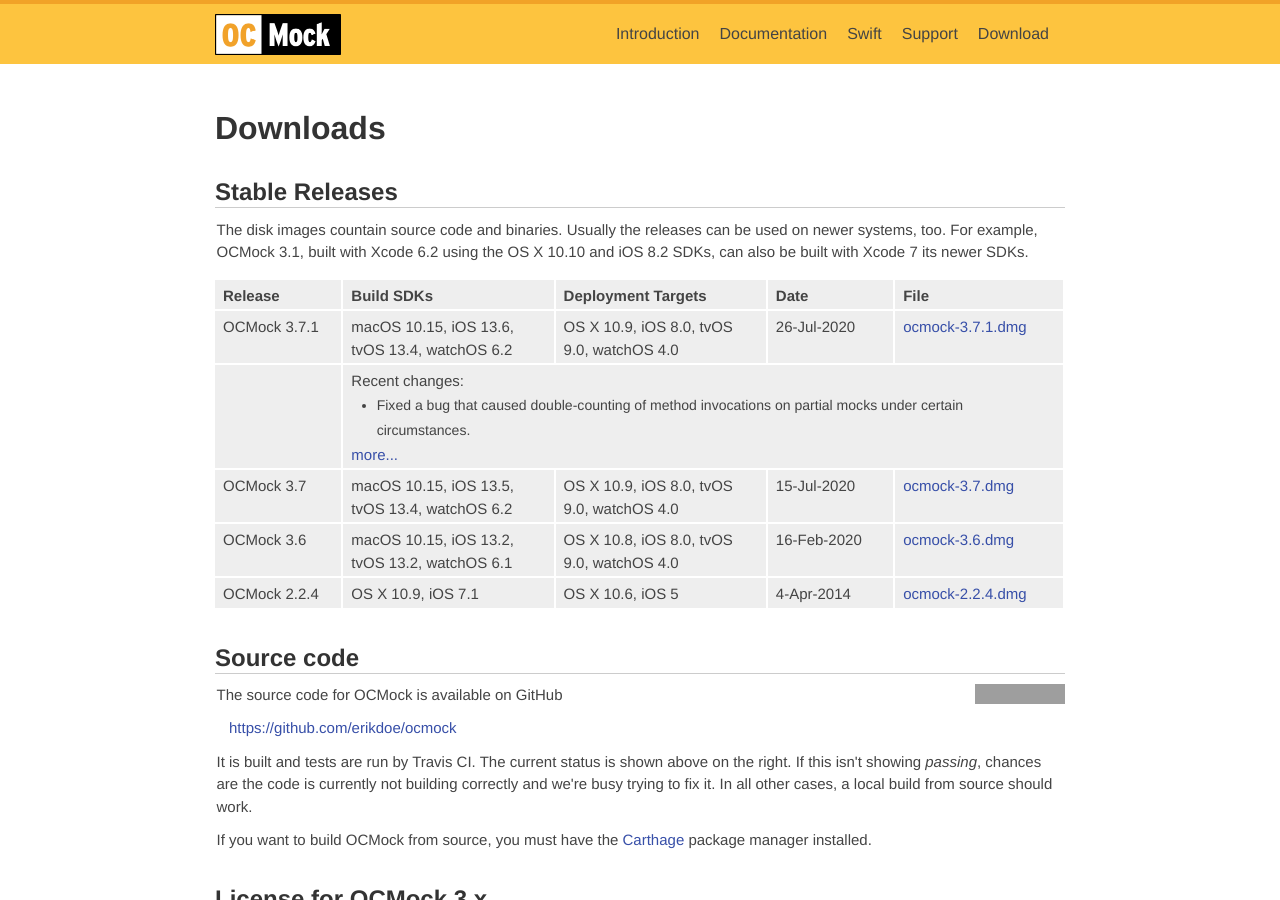
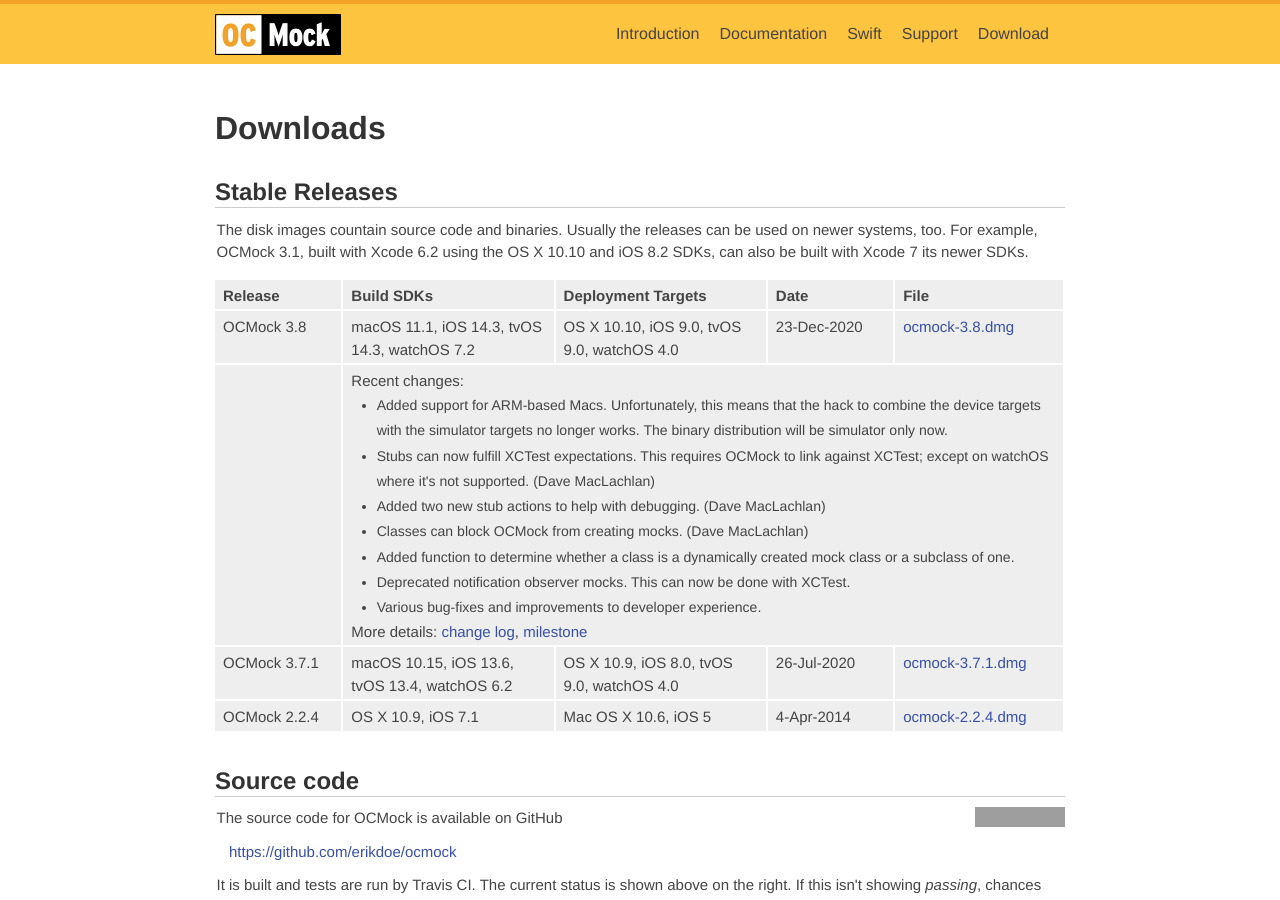
Before and after one commit to erikdoe/ocmock, a Jekyll site: the page built from download.html, in a window 1280 px wide and 900 px high. Built offline with Jekyll 4.4.1, drawn with Linux system fonts in a browser that asks for light colours; comment, search, counter and statistics services are not loaded; grey boxes are pictures that could not be loaded.

Commit message:
Updated downloads for 3.8 release.

```diff
--- a/download.html
+++ b/download.html
@@ -21,6 +21,35 @@ published: true
 		<th width="20%">File</th>
 	</tr>
 	<tr>
+		<td>OCMock 3.8</td>
+		<td>macOS 11.1, iOS 14.3, tvOS 14.3, watchOS 7.2</td>
+		<td>OS X 10.10, iOS 9.0, tvOS 9.0, watchOS 4.0</td>
+		<td>23-Dec-2020</td>
+		<td><a href="https://github.com/erikdoe/ocmock/releases/download/v3.8/ocmock-3.8.dmg">ocmock-3.8.dmg</a></td>
+	</tr>
+	<tr>
+		<td></td>
+		<td colspan="4">
+			Recent changes:
+			<ul>
+				<li>Added support for ARM-based Macs. Unfortunately, this means that the hack to
+					combine the device targets with the simulator targets no longer works. The
+					binary distribution will be simulator only now.
+				<li>Stubs can now fulfill XCTest expectations. This requires OCMock to link
+					against XCTest; except on watchOS where it's not supported. (Dave MacLachlan)
+				<li>Added two new stub actions to help with debugging. (Dave MacLachlan)
+				<li>Classes can block OCMock from creating mocks. (Dave MacLachlan)
+				<li>Added function to determine whether a class is a dynamically created mock
+					class or a subclass of one.
+				<li>Deprecated notification observer mocks. This can now be done with XCTest.
+				<li>Various bug-fixes and improvements to developer experience.
+			</ul>
+			More details:
+			<a href="https://github.com/erikdoe/ocmock/blob/master/Source/Changes.txt">change log</a>,
+			<a href="https://github.com/erikdoe/ocmock/milestone/1?closed=1">milestone</a>
+		</td>
+	</tr>
+	<tr>
 		<td>OCMock 3.7.1</td>
 		<td>macOS 10.15, iOS 13.6, tvOS 13.4, watchOS 6.2</td>
 		<td>OS X 10.9, iOS 8.0, tvOS 9.0, watchOS 4.0</td>
@@ -28,34 +57,9 @@ published: true
 		<td><a href="https://github.com/erikdoe/ocmock/releases/download/v3.7.1/ocmock-3.7.1.dmg">ocmock-3.7.1.dmg</a></td>
 	</tr>
 	<tr>
-		<td></td>
-		<td colspan="4">
-			Recent changes:
-			<ul>
-				<li>Fixed a bug that caused double-counting of method invocations on partial
-					mocks under certain circumstances.
-			</ul>
-			<a href="https://github.com/erikdoe/ocmock/blob/master/Source/Changes.txt">more...</a>
-		</td>
-	</tr>
-	<tr>
-		<td>OCMock 3.7</td>
-		<td>macOS 10.15, iOS 13.5, tvOS 13.4, watchOS 6.2</td>
-		<td>OS X 10.9, iOS 8.0, tvOS 9.0, watchOS 4.0</td>
-		<td>15-Jul-2020</td>
-		<td><a href="https://github.com/erikdoe/ocmock/releases/download/v3.7/ocmock-3.7.dmg">ocmock-3.7.dmg</a></td>
-	</tr>
-	<tr>
-		<td>OCMock 3.6</td>
-		<td>macOS 10.15, iOS 13.2, tvOS 13.2, watchOS 6.1</td>
-		<td>OS X 10.8, iOS 8.0, tvOS 9.0, watchOS 4.0</td>
-		<td>16-Feb-2020</td>
-		<td><a href="https://github.com/erikdoe/ocmock/releases/download/v3.6/ocmock-3.6.dmg">ocmock-3.6.dmg</a></td>
-	</tr>
-	<tr>
 		<td>OCMock 2.2.4</td>
 		<td>OS X 10.9, iOS 7.1</td>
-		<td>OS X 10.6, iOS 5</td>
+		<td>Mac OS X 10.6, iOS 5</td>
 		<td>4-Apr-2014</td>
 		<td><a href="https://github.com/erikdoe/ocmock/releases/download/v2.2.4/ocmock-2.2.4.dmg">ocmock-2.2.4.dmg</a></td>
 	</tr>
```
